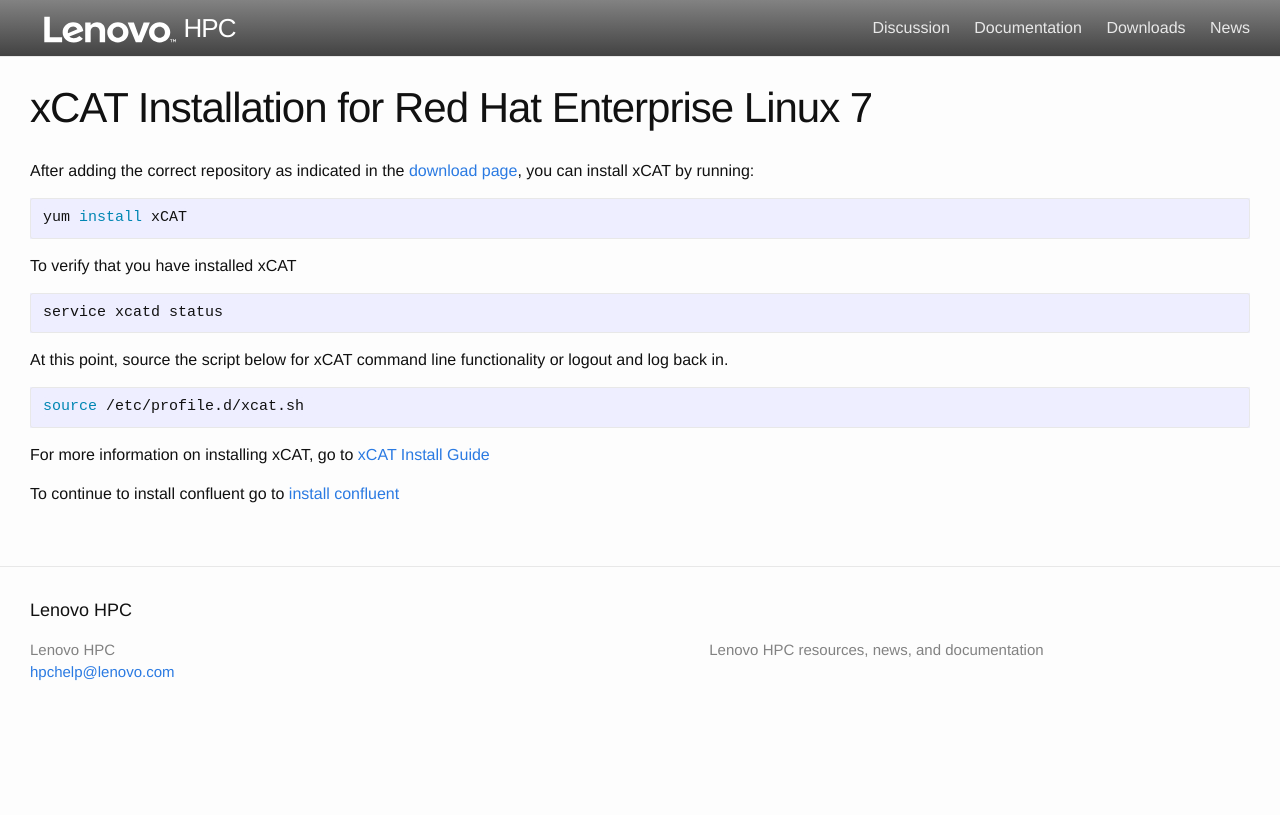
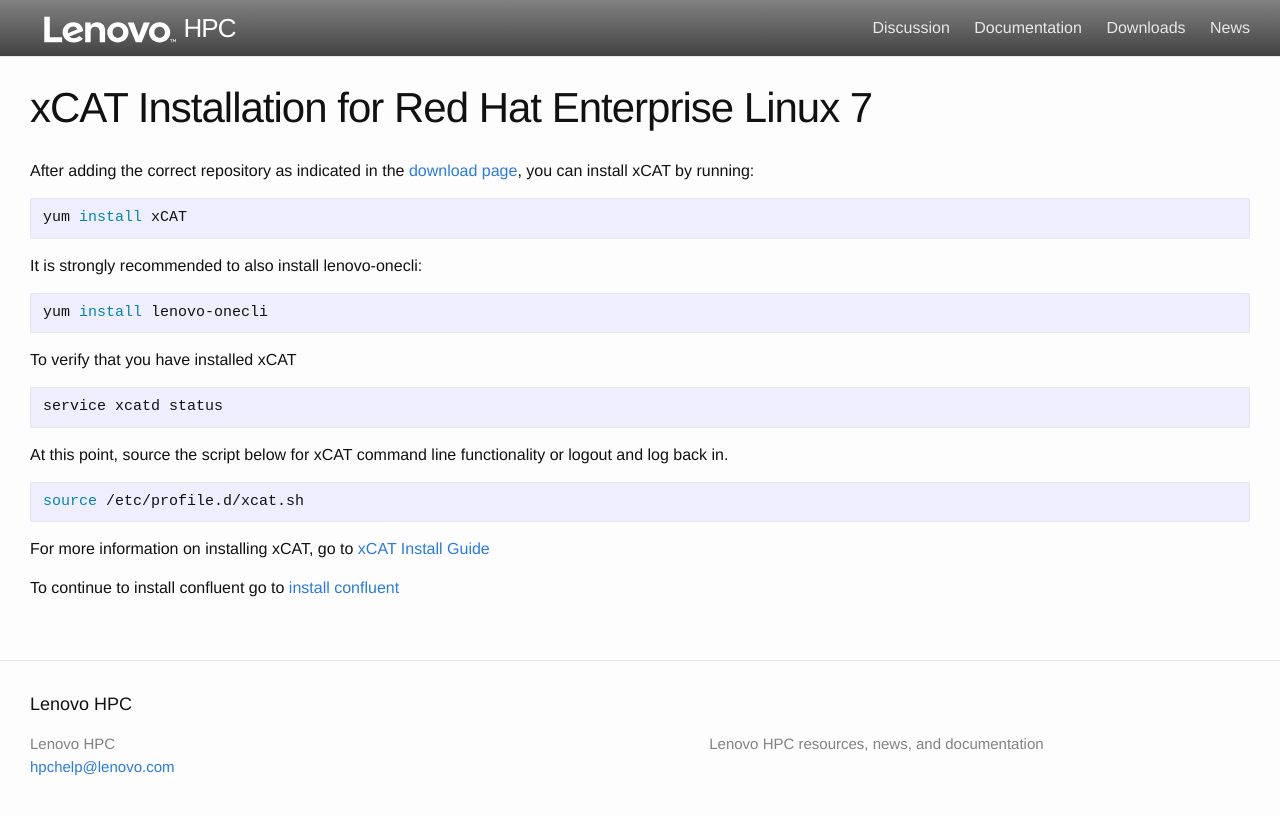
Before and after one commit to xcat2/confluent-docs, a Jekyll site: the page built from docs/installxcat_rhel.md, in a window 1280 px wide. Shown: the top 815 px of the page. Built offline with Jekyll 4.4.1, drawn with Linux system fonts in a browser that asks for light colours.

Commit message:
Add lenovo-onecli to xCAT install instructions

```diff
--- a/docs/installxcat_rhel.md
+++ b/docs/installxcat_rhel.md
@@ -8,6 +8,10 @@
 
     yum install xCAT
 
+It is strongly recommended to also install lenovo-onecli:
+
+    yum install lenovo-onecli
+
 To verify that you have installed xCAT
 
     service xcatd status
@@ -16,7 +20,6 @@
 
     source /etc/profile.d/xcat.sh
 
-
 For more information on installing xCAT, go to [xCAT Install Guide](http://xcat-docs.readthedocs.io/en/stable/guides/install-guides/index.html "xCAT Install Guide")
 
 To continue to install confluent go to [install confluent]({{ site.baseurl }}/documentation/installconfluent_rhel.html "Install Confluent")
```
Also changed, not shown: docs/installxcat_suse.md (+4 -0 lines).
